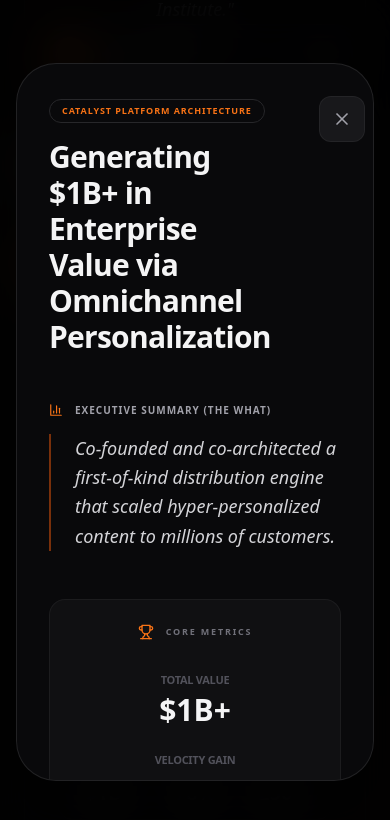
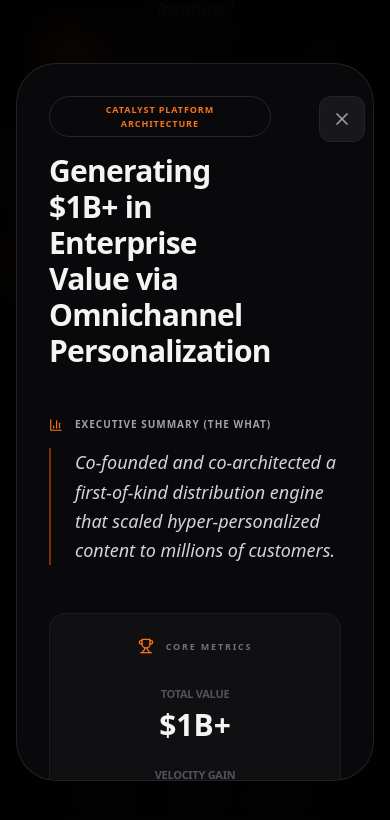
Before and after one commit to leblancns07/portfolio, a React (Vite) app: page / in a window 390 px wide. Both pictures are taken after a click on the button 313 px from the left and 2685 px from the top of the page. Shown: the part 2263-3083 px from the top of the page. Built offline with nearby package versions, Linux system fonts and the light colour scheme.

Commit message:
feat: Implement initial portfolio application with responsive UI, content sections, and dark/light theme toggling.

```diff
--- a/src/App.jsx
+++ b/src/App.jsx
@@ -883,7 +883,7 @@ const App = () => {
             <div className="p-8 overflow-y-auto scrollbar-hide">
               <div className="flex justify-between items-start mb-12 gap-12 md:gap-20">
                 <div className="flex-1">
-                  <div className={`${t.modalCardBg} ${t.accentText} rounded-full px-3 py-1 text-[9px] font-black uppercase tracking-widest border ${t.itemBorder} mb-4 inline-block`}>{selectedCaseStudy.subtitle}</div>
+                  <div className={`${t.modalCardBg} ${t.accentText} rounded-full px-4 py-1.5 text-[9px] font-black uppercase tracking-widest border ${t.itemBorder} mb-4 w-fit flex items-center justify-center text-center`}>{selectedCaseStudy.subtitle}</div>
                   <h2 className={`text-3xl md:text-4xl font-bold ${t.heading} tracking-tight`}>{selectedCaseStudy.title}</h2>
                 </div>
                 <button
```
